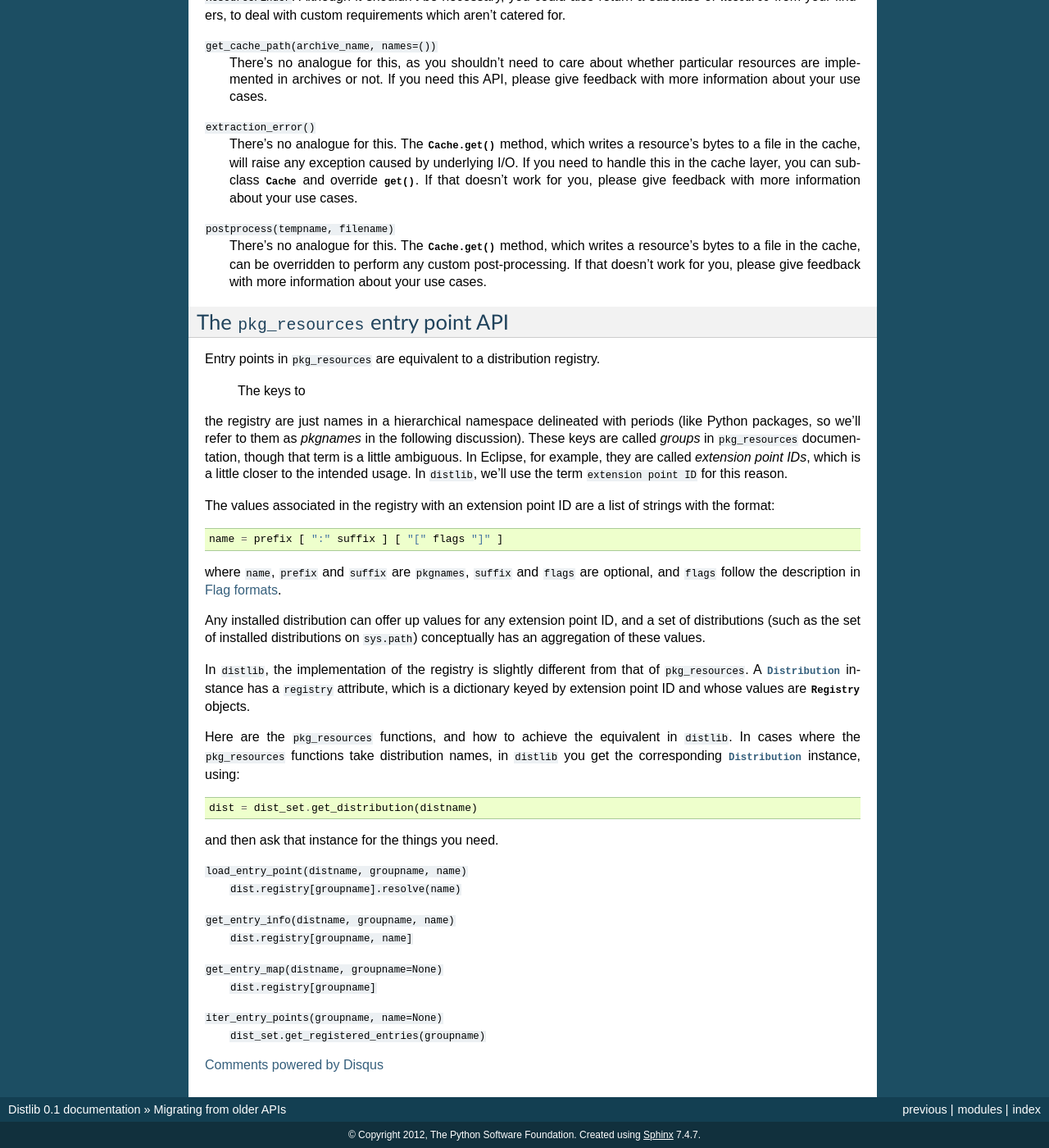
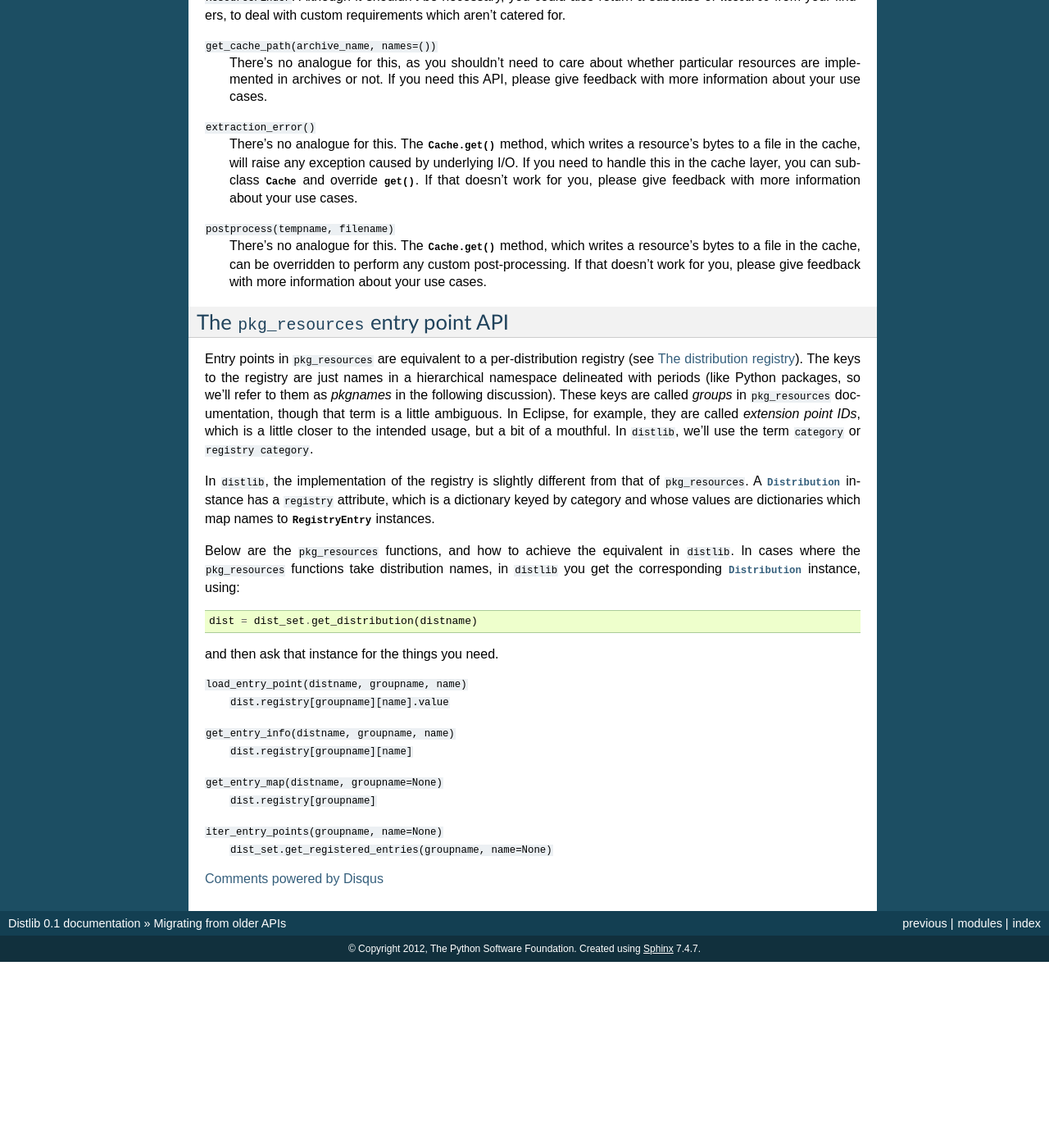
Before and after one commit to dstufft/distlib, a Sphinx documentation site: the page built from docs/migration.rst, in a window 1280 px wide and 1400 px high, scrolled down 1092 px. Shown: the whole window at 82% size. Built offline with Sphinx 7.4.7, drawn with Linux system fonts in a browser that asks for light colours; formulas are drawn with MathJax 3; comment, search, counter and statistics services are not loaded; after the commit the page ends 2265 px from its top, so only the background shows below that.

```diff
--- a/docs/migration.rst
+++ b/docs/migration.rst
@@ -81,36 +81,21 @@
 The ``pkg_resources`` entry point API
 -------------------------------------
 
-Entry points in ``pkg_resources`` are equivalent to a distribution registry.
-
- The keys to
-the registry are just names in a hierarchical namespace delineated with periods
-(like Python packages, so we'll refer to them as *pkgnames* in the following
-discussion). These keys are called *groups* in ``pkg_resources`` documentation,
-though that term is a little ambiguous. In Eclipse, for example, they are
-called *extension point IDs*, which is a little closer to the intended usage.
-In ``distlib``, we'll use the term ``extension point ID`` for this reason.
-
-The values associated in the registry with an extension point ID are a list of
-strings with the format::
-
-    name = prefix [ ":" suffix ] [ "[" flags "]" ]
-
-where ``name``, ``prefix`` and ``suffix`` are ``pkgnames``, ``suffix`` and
-``flags`` are optional, and ``flags`` follow the description in
-:ref:`flag-formats`.
-
-Any installed distribution can offer up values for any extension point ID, and
-a set of distributions (such as the set of installed distributions on
-``sys.path``) conceptually has an aggregation of these values.
-
+Entry points in ``pkg_resources`` are equivalent to a per-distribution registry
+(see :ref:`dist-registry`). The keys to the registry are just names in a
+hierarchical namespace delineated with periods (like Python packages, so we'll
+refer to them as *pkgnames* in the following discussion). These keys are called
+*groups* in ``pkg_resources`` documentation, though that term is a little
+ambiguous. In Eclipse, for example, they are called *extension point IDs*,
+which is a little closer to the intended usage, but a bit of a mouthful.
+In ``distlib``, we'll use the term ``category`` or ``registry category``.
 
 In ``distlib``, the implementation of the registry is slightly different from
 that of ``pkg_resources``. A :class:`Distribution` instance has a ``registry``
-attribute, which is a dictionary keyed by extension point ID and whose values
-are :class:`Registry` objects.
+attribute, which is a dictionary keyed by category and whose values
+are dictionaries which map names to :class:`RegistryEntry` instances.
 
-Here are the ``pkg_resources`` functions, and how to achieve the equivalent
+Below are the ``pkg_resources`` functions, and how to achieve the equivalent
 in ``distlib``. In cases where the ``pkg_resources`` functions take
 distribution names, in ``distlib`` you get the corresponding
 :class:`Distribution` instance, using::
@@ -120,13 +105,13 @@
 and then ask that instance for the things you need.
 
 ``load_entry_point(distname, groupname, name)``
-    ``dist.registry[groupname].resolve(name)``
+    ``dist.registry[groupname][name].value``
 
 ``get_entry_info(distname, groupname, name)``
-    ``dist.registry[groupname, name]``
+    ``dist.registry[groupname][name]``
 
 ``get_entry_map(distname, groupname=None)``
     ``dist.registry[groupname]``
 
 ``iter_entry_points(groupname, name=None)``
-    ``dist_set.get_registered_entries(groupname)``
+    ``dist_set.get_registered_entries(groupname, name=None)``
--- a/docs/tutorial.rst
+++ b/docs/tutorial.rst
@@ -145,6 +145,10 @@
 category, so that a unified view of all extractors in a given Python
 environment can be obtained, and Babel's extractors are treated by other parts
 of Babel in exactly the same way as extractors from third parties.
+
+Any installed distribution can offer up values for any category, and a set of
+distributions (such as the set of installed distributions on ``sys.path``)
+conceptually has an aggregation of these values.
 
 The values associated with a category are a list of strings with the format::
 
```
Also changed, not shown: 6 other files.
